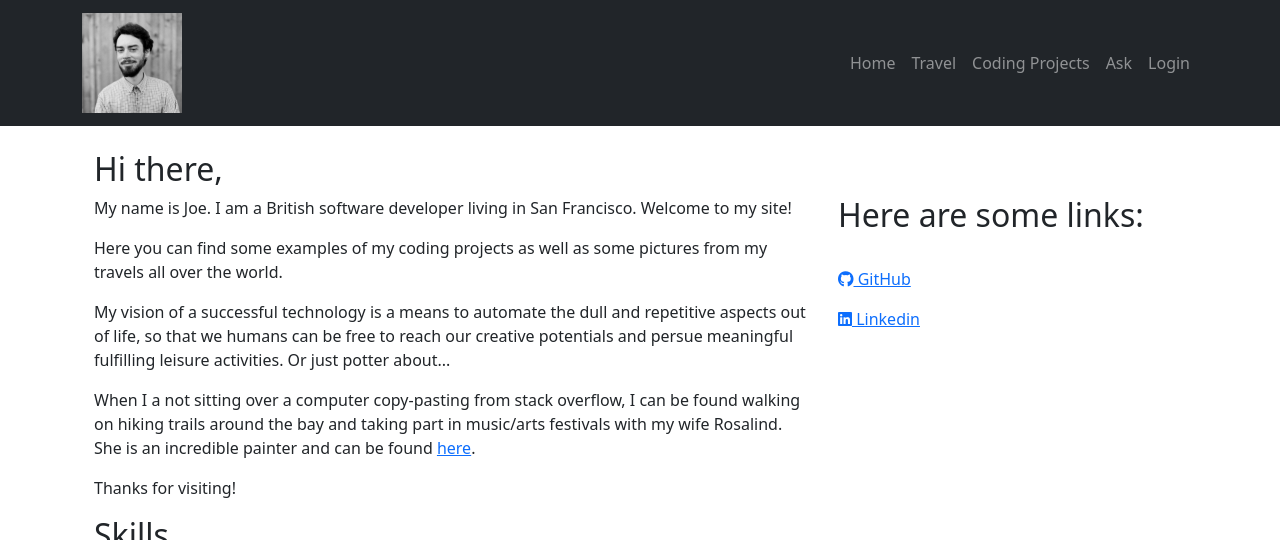
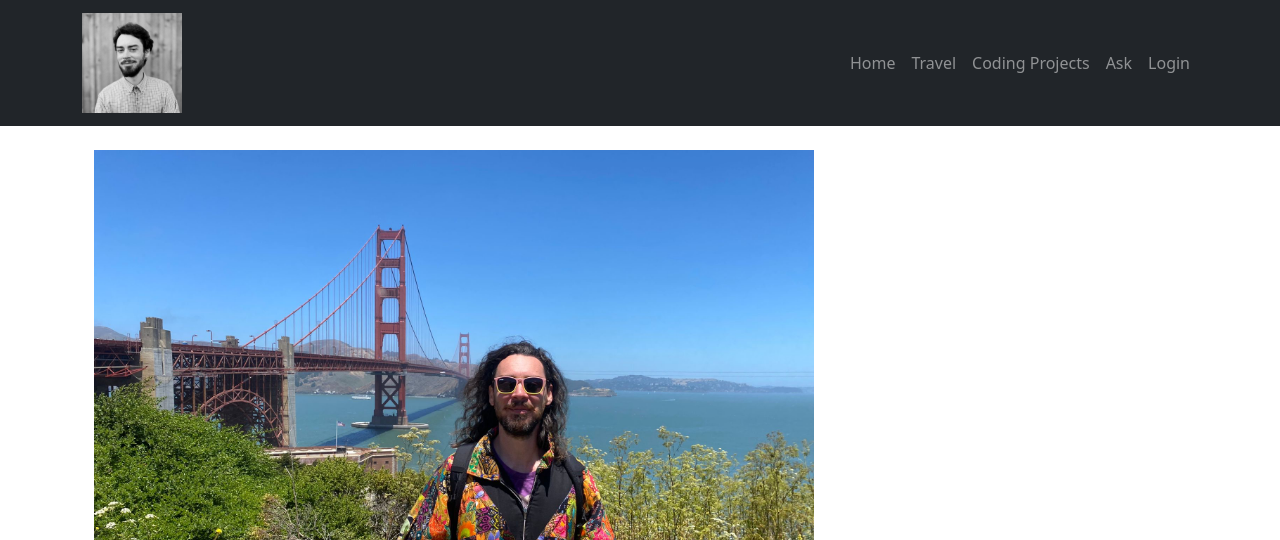
Before and after one commit to Woodenman23/PersonalSite, a Flask app: page / in a window 1280 px wide. Shown: the top 540 px of the page. Run offline with Flask 3, Linux system fonts and the light colour scheme; some libraries are stand-ins or nearby versions.

Commit message:
cleaning up home page template

```diff
--- a/website/entities.py
+++ b/website/entities.py
@@ -1,12 +1,14 @@
 from flask import url_for
 
-urls = {
+skill_urls = {
     "python": "https://www.python.org/",
     "ansible": "https://www.ansible.com/",
     "git": "https://git-scm.com/",
     "linux": "https://www.linux.com/what-is-linux/",
     "apache": "https://httpd.apache.org/",
     "docker": "https://www.docker.com/",
+    "aws": "https://aws.amazon.com/",
+    "jenkins": "https://www.jenkins.io/",
 }
 
 
@@ -14,7 +16,7 @@ class Skill:
     def __init__(self, name: str) -> None:
         self.name = name
         self.title = name.replace("_", " ").title()
-        self.url = urls[name]
+        self.url = skill_urls[name]
         self.image_path = f"/static/images/skills/{name}.png"
 
 
--- a/website/templates/home.html.j2
+++ b/website/templates/home.html.j2
@@ -3,9 +3,15 @@
 {% block content %}
 
 <div class="container">
+  <div class="row">
+    <div class="col-md-8 mb-4">
+      <img src="/static/images/san_francisco.jpg" alt="..." style="max-width: 100%" />
+    </div>
+
+  </div>
   <h2>Hi there,</h2>
-  <div class="row">
-    <div class="col-8">
+  <div class="row mb-4">
+    <div class="col-md-8">
       <p>
         My name is Joe. I am a British software developer living in San
         Francisco. Welcome to my site!
@@ -29,21 +35,13 @@
       </p>
       <p>Thanks for visiting!</p>
     </div>
-    <div class="col-4">
-      <h2>Here are some links:</h2>
-      <br />
-      <p>
-          <a href="https://github.com/Woodenman23"><i class="fab fa-github"></i> GitHub</a>
-      </p>
-      <p>
-        <a href="https://www.linkedin.com/in/joseph-roger-foster/"><i class="fab fa-linkedin"></i> Linkedin</a>
-      </p>
+
   </div>
-  </div>
-<h2>Skills</h2>
-<div class="row">
+<h2 class="text-center my-4">Skills</h2>
+<div class="row mt-4">
   {% for skill in skills %}
       <div class="col-2">
+        <div class="d-flex justify-content-center align-items-center" style="height: 25vh;">
           <a href="{{ skill.url }}">
             <img
               class="img-fluid"
@@ -53,6 +51,7 @@
             />
           </a>
         </div>
+      </div>
   {% endfor %}
   </div>
 </div>
--- a/website/templates/layout.html.j2
+++ b/website/templates/layout.html.j2
@@ -86,6 +86,7 @@
         </div>
       </div>
     </nav>
+
     <br />
     {% with messages = get_flashed_messages(with_categories=true) %} {% if
     messages %} {% for catagory, message in messages %} {% if catagory ==
@@ -105,6 +106,16 @@
     </div>
     {% endif %} {% endfor %} {% endif %} {% endwith %}
     <div class="container">{% block content %}{% endblock %}</div>
+
+    <footer class="footer mt-auto py-3 bg-dark text-white">
+      <div class="container text-center ">
+        <br />
+        <p>
+            <a href="https://github.com/Woodenman23" class="mx-3"><i class="fab fa-github"></i> GitHub</a>
+            <a href="https://www.linkedin.com/in/joseph-roger-foster/" class="mx-3"><i class="fab fa-linkedin"></i> Linkedin</a>
+        </p>
+      </div>
+    </footer>
 
     <script src="js/bootstap.bundle.min.js"></script>
 
@@ -130,5 +141,8 @@
       type="text/javascript"
       src="{{ url_for('static', filename='index.js') }}"
     ></script>
+
   </body>
+
+
 </html>
--- a/website/views.py
+++ b/website/views.py
@@ -5,7 +5,7 @@ from website import IMAGES_PATH
 from website.wiki_search import wiki_summary
 from website.country import Country
 from website.projects import Project
-from website.entities import Skill, Image
+from website.entities import Skill, Image, skill_urls
 
 views = Blueprint("views", __name__)
 
@@ -43,7 +43,7 @@ COUNTRIES = [
     "netherlands",
 ]
 
-SKILLS = ["linux", "python", "ansible", "apache", "git", "docker"]
+SKILLS = skill_urls.keys()
 
 
 @views.route("/")
--- a/website/wiki_search.py
+++ b/website/wiki_search.py
@@ -4,7 +4,7 @@ from rich import print
 from website import PROJECT_ROOT
 
 
-def wiki_summary(search_term: str) -> str | None:
+def wiki_summary(search_term: str) -> str:
     search_term = format_as_title(search_term)
     print(search_term)
     searches = wikipedia.search(search_term)
```
Also changed, not shown: website/static/images/san_francisco.jpg (added), website/static/images/skills/aws.png (added), website/static/images/skills/jenkins.png (added). Lines whose indentation alone changed are shown as unchanged.
